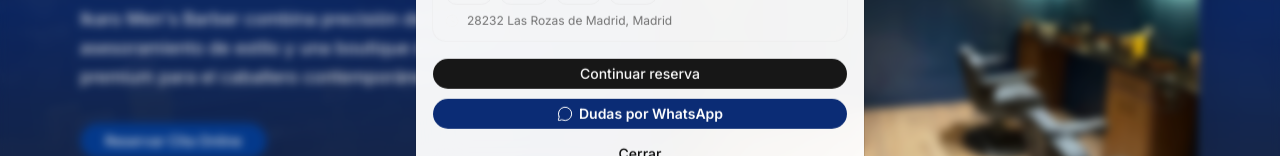
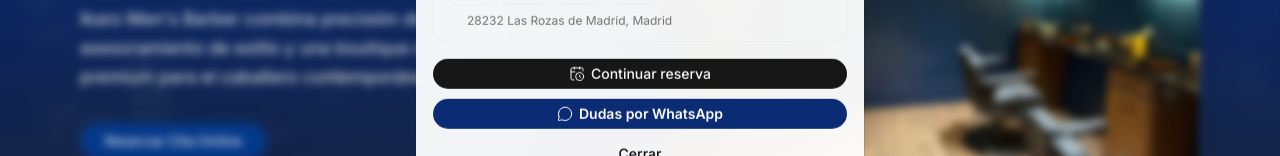
Before and after one commit to Agu1406/agustinmarquez.dev, a Next.js app in the folder frontend/: page /demo/barber-shop in a window 1280 px wide. Both pictures are taken after a click on the button "Reservar". Shown: the part 524-680 px from the top of the page. Built offline with nearby package versions, Linux system fonts and the light colour scheme.

Commit message:
fix(barber-shop): icono en botón Continuar reserva del popup
Co-authored-by: Agustin Antonio Márquez Piña <Agu1406@users.noreply.github.com>

```diff
--- a/frontend/app/demo/barber-shop/components/BookingWidget.tsx
+++ b/frontend/app/demo/barber-shop/components/BookingWidget.tsx
@@ -82,6 +82,7 @@ export function BookingWidget() {
             onClick={closeBooking}
             className={cn(buttonVariants(), "shadow-rolex w-full rounded-full")}
           >
+            <CalendarClock className="size-4" strokeWidth={1.5} />
             Continuar reserva
           </Link>
           <a
```
